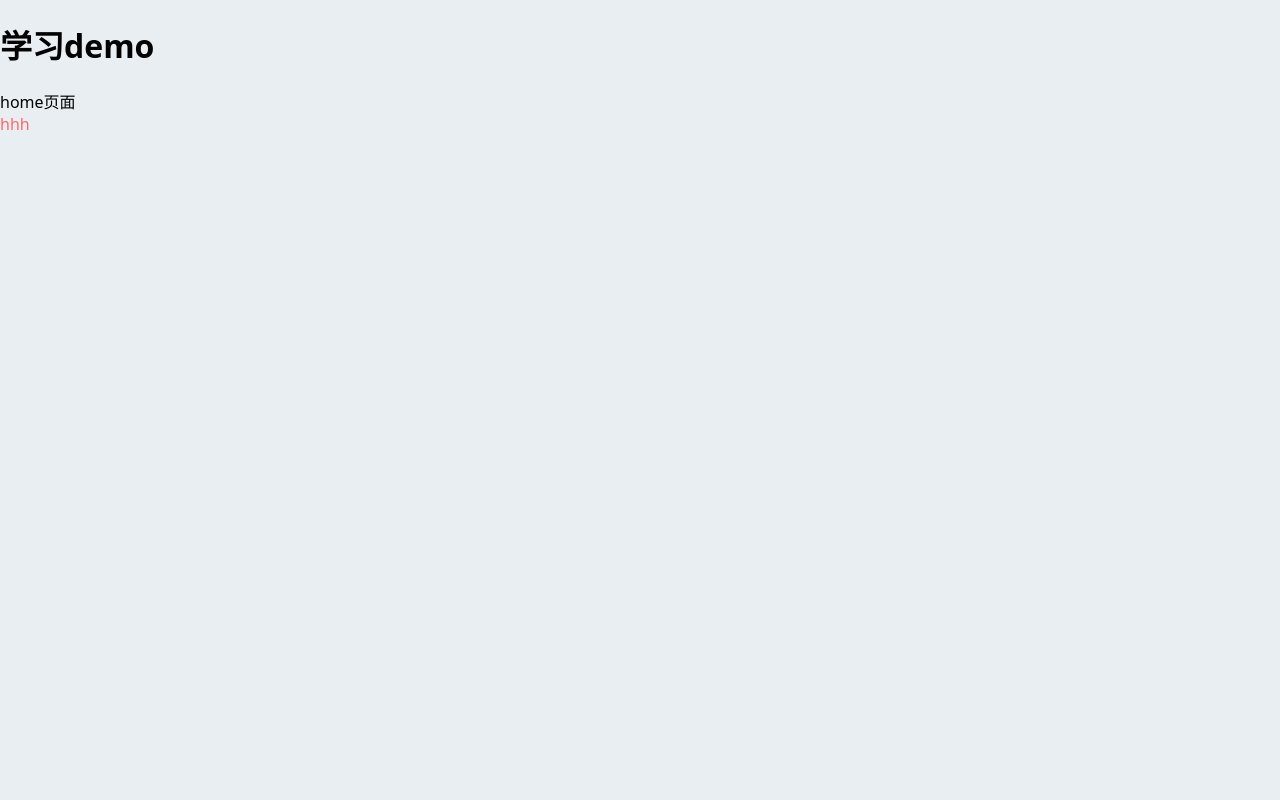
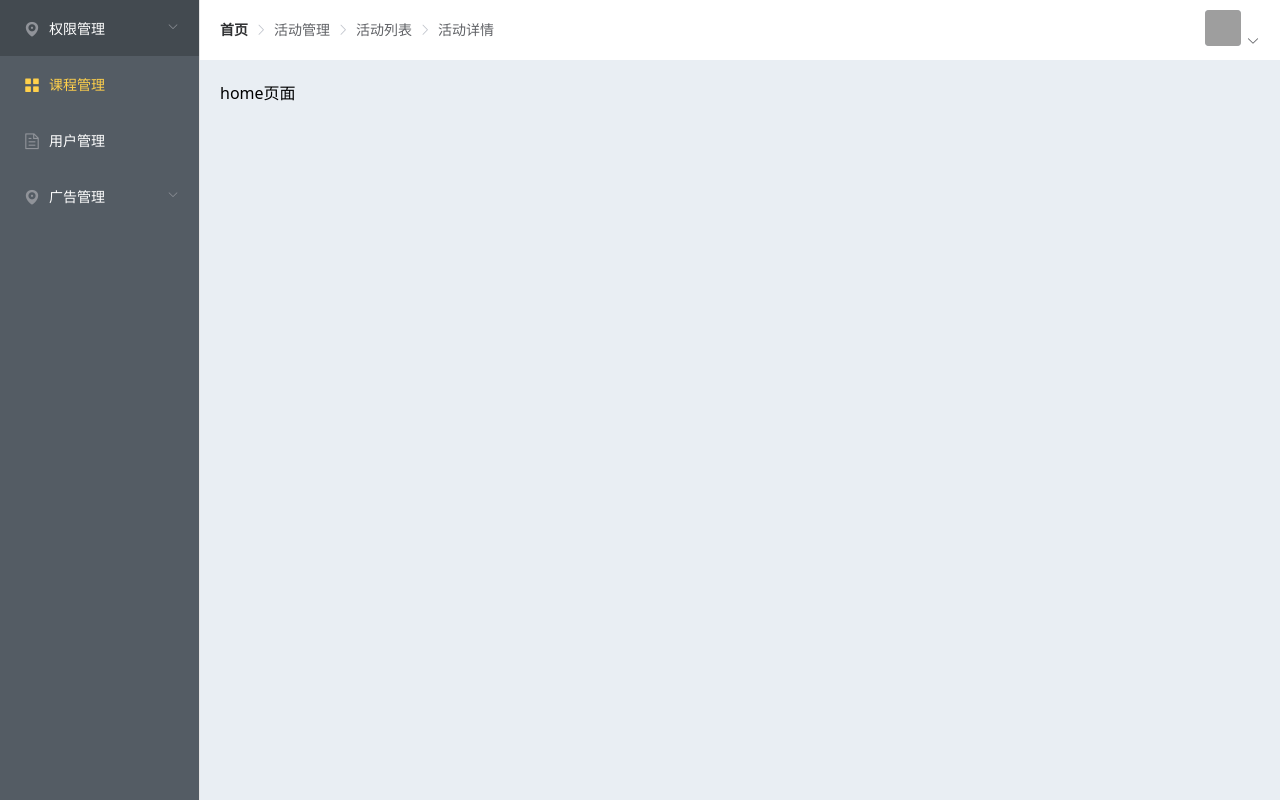
Before and after one commit to lipei92/edu-management-demo, a Vue app: page /#/ in a window 1280 px wide. Built offline with nearby package versions, Linux system fonts and the light colour scheme; grey boxes are pictures that could not be loaded.

Commit message:
Merge branch 'dev' of https://github.com/lipei92/edu-management-demo into dev

```diff
--- a/src/App.vue
+++ b/src/App.vue
@@ -1,9 +1,7 @@
 <template>
   <div id="app">
-    <h1>学习demo</h1>
     <!-- 根级路由出口 -->
     <router-view />
-    <div class="test">hhh</div>
   </div>
 </template>
 <script lang="ts">
--- /dev/null
+++ b/src/layout/components/app-aside.vue
@@ -0,0 +1,75 @@
+<template>
+     <el-menu
+      default-active="course"
+      class="el-menu-vertical-demo"
+      @open="handleOpen"
+      @close="handleClose"
+      background-color="#545c64"
+      text-color="#fff"
+      active-text-color="#ffd04b"
+      router
+      >
+      <el-submenu index="1">
+        <template slot="title">
+          <i class="el-icon-location"></i>
+          <span>权限管理</span>
+        </template>
+        <el-menu-item index="role">
+            <i class="el-icon-menu"></i>
+            <span slot="title">角色管理</span>
+        </el-menu-item>
+        <el-menu-item index="menu">
+            <i class="el-icon-menu"></i>
+            <span slot="title">菜单管理</span>
+        </el-menu-item>
+        <el-menu-item index="resource">
+            <i class="el-icon-menu"></i>
+            <span slot="title">资源管理</span>
+        </el-menu-item>
+      </el-submenu>
+      <el-menu-item index="course">
+        <i class="el-icon-menu"></i>
+        <span slot="title">课程管理</span>
+      </el-menu-item>
+      <el-menu-item index="user">
+        <i class="el-icon-document"></i>
+        <span slot="title">用户管理</span>
+      </el-menu-item>
+        <el-submenu index="4">
+        <template slot="title">
+          <i class="el-icon-location"></i>
+          <span>广告管理</span>
+        </template>
+        <el-menu-item index="advert">
+            <i class="el-icon-menu"></i>
+            <span slot="title">广告列表</span>
+        </el-menu-item>
+        <el-menu-item index="advert-space">
+            <i class="el-icon-menu"></i>
+            <span slot="title">广告位列表</span>
+        </el-menu-item>
+      </el-submenu>
+    </el-menu>
+</template>
+
+<script lang="ts">
+import Vue from 'vue'
+
+export default Vue.extend({
+  name: '',
+  methods: {
+    handleOpen (key: string, keyPath: string): void {
+      console.log(key, keyPath)
+    },
+    handleClose (key: string, keyPath: string): void {
+      console.log(key, keyPath)
+    }
+  }
+})
+</script>
+
+<style lang="scss" scoped>
+.el-menu{
+    min-height: 100vh;
+}
+</style>
--- /dev/null
+++ b/src/layout/components/app-header.vue
@@ -0,0 +1,34 @@
+<template>
+    <div class="header">
+        <el-breadcrumb separator-class="el-icon-arrow-right">
+            <el-breadcrumb-item :to="{ path: '/' }">首页</el-breadcrumb-item>
+            <el-breadcrumb-item>活动管理</el-breadcrumb-item>
+            <el-breadcrumb-item>活动列表</el-breadcrumb-item>
+            <el-breadcrumb-item>活动详情</el-breadcrumb-item>
+        </el-breadcrumb>
+        <el-dropdown>
+            <span class="el-dropdown-link">
+                 <el-avatar shape="square" size="medium" src="https://cube.elemecdn.com/9/c2/f0ee8a3c7c9638a54940382568c9dpng.png"></el-avatar>
+                <i class="el-icon-arrow-down el-icon--right"></i>
+            </span>
+            <el-dropdown-menu slot="dropdown">
+                <el-dropdown-item>ID</el-dropdown-item>
+                <el-dropdown-item divided>退出登录</el-dropdown-item>
+            </el-dropdown-menu>
+        </el-dropdown>
+    </div>
+</template>
+<script lang="ts">
+import Vue from 'vue'
+export default Vue.extend({
+  name: ''
+})
+</script>
+<style lang="scss" scoped>
+.header{
+    height: 100%;
+    display: flex;
+    justify-content: space-between;
+    align-items: center;
+}
+</style>
--- /dev/null
+++ b/src/layout/index.vue
@@ -0,0 +1,44 @@
+<template>
+    <el-container>
+        <el-aside width="200px">
+            <app-aside />
+        </el-aside>
+            <el-container>
+                <el-header>
+                    <app-header></app-header>
+                </el-header>
+                <el-main>
+                    <router-view />
+                </el-main>
+            </el-container>
+    </el-container>
+</template>
+
+<script lang="ts">
+import Vue from 'vue'
+import AppAside from './components/app-aside.vue'
+import AppHeader from './components/app-header.vue'
+
+export default Vue.extend({
+  name: 'layoutIndex',
+  components: {
+    AppAside,
+    AppHeader
+  }
+})
+</script>
+<style lang="scss" scoped>
+.el-container{
+    min-height: 100vh;
+    min-width: 980px;
+}
+.el-aside{
+    background: #D3DCE6;
+}
+.el-header{
+    background: #FFFFFF;
+}
+.el-main{
+    background: #E9EEF3;
+}
+</style>
--- a/src/router/index.ts
+++ b/src/router/index.ts
@@ -1,9 +1,18 @@
 import Vue from 'vue'
 import VueRouter, { RouteConfig } from 'vue-router'
-
+import Layout from '../layout/index.vue'
 Vue.use(VueRouter)
 // 路由规则
 const routes: Array<RouteConfig> = [
+  {
+    path: '/login',
+    name: 'login',
+    component: () => import(/* webpackChunkName:'login' */'@/views/login/index.vue')
+  },
+  {
+    path: '/',
+    component: Layout,
+    children: [
       {
         path: '/',
         name: 'home',
@@ -43,11 +52,8 @@
         path: '/user',
         name: 'user',
         component: () => import(/* webpackChunkName:'user' */'@/views/user/index.vue')
-  },
-  {
-    path: '/login',
-    name: 'login',
-    component: () => import(/* webpackChunkName:'login' */'@/views/login/index.vue')
+      }
+    ]
   },
   {
     path: '*',
--- a/src/views/course/index.vue
+++ b/src/views/course/index.vue
@@ -1,5 +1,5 @@
 <template>
-    <div>course页面</div>
+    <div>课程管理页面</div>
 </template>
 <script lang="ts">
 import Vue from 'vue'
--- a/src/views/resource/index.vue
+++ b/src/views/resource/index.vue
@@ -1,5 +1,5 @@
 <template>
-    <div>resource页面</div>
+    <div>资源管理页面</div>
 </template>
 <script lang="ts">
 import Vue from 'vue'
--- a/src/views/role/index.vue
+++ b/src/views/role/index.vue
@@ -1,5 +1,5 @@
 <template>
-    <div>role页面</div>
+    <div>角色页面</div>
 </template>
 <script lang="ts">
 import Vue from 'vue'
--- a/src/views/user/index.vue
+++ b/src/views/user/index.vue
@@ -1,5 +1,5 @@
 <template>
-    <div>用户页面</div>
+    <div>用户管理页面</div>
 </template>
 <script lang="ts">
 import Vue from 'vue'
```
Lines whose indentation alone changed are shown as unchanged.
